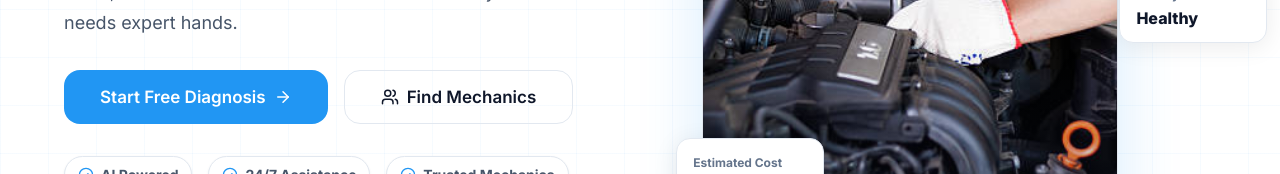
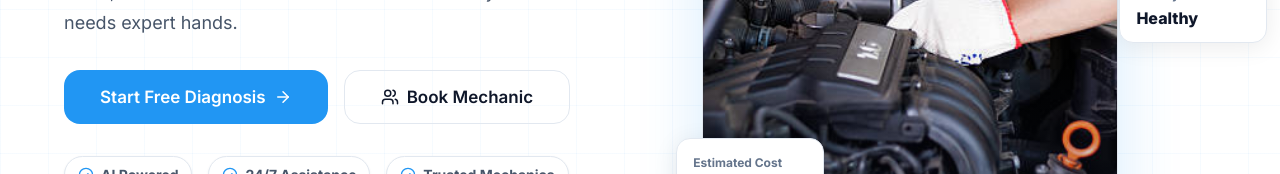
Before and after one commit to KMCR41207/FarCarFix, a React (Vite) app: page / in a window 1280 px wide. Shown: the part 423-597 px from the top of the page. Built offline with nearby package versions, Linux system fonts and the light colour scheme.

Commit message:
feat(hero): replace Find Mechanics CTA with Book Mechanic routing button

```diff
--- a/src/components/Hero.tsx
+++ b/src/components/Hero.tsx
@@ -16,7 +16,7 @@ function scrollTo(id: string) {
   document.getElementById(id)?.scrollIntoView({ behavior: 'smooth', block: 'start' });
 }
 
-export default function Hero() {
+export default function Hero({ onBooking }: { onBooking: () => void }) {
   const [slideIdx, setSlideIdx] = useState(0);
 
   useEffect(() => {
@@ -48,9 +48,9 @@ export default function Hero() {
               Start Free Diagnosis
               <ArrowRight size={18} />
             </button>
-            <button type="button" className="btn-secondary btn-large" onClick={() => scrollTo('mechanic')}>
+            <button type="button" className="btn-secondary btn-large" onClick={onBooking}>
               <Users size={18} />
-              Find Mechanics
+              Book Mechanic
             </button>
           </div>
 
```
